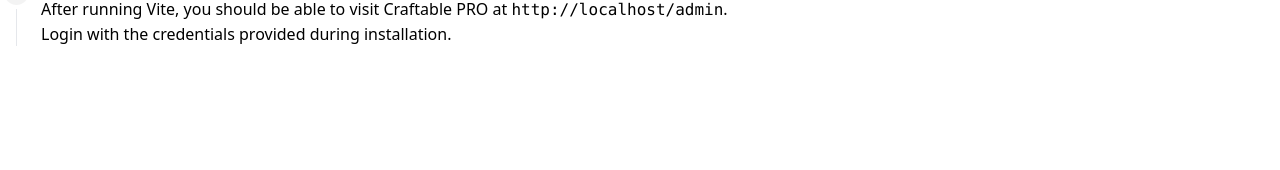
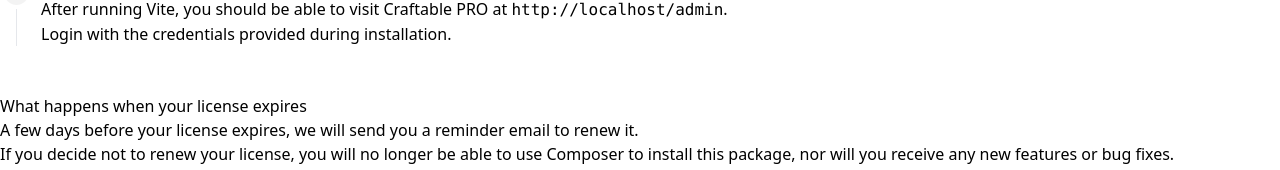
Before and after one commit to BRACKETS-by-TRIAD/craftable-pro-docs, a Next.js app: page /getting-started/installation in a window 1280 px wide. Shown: the part 725-895 px from the top of the page. Before the commit the page ends 819 px from the top, so only its background shows below. Built offline with nearby package versions, Linux system fonts and the light colour scheme.

Commit message:
feat: Renew info

```diff
--- a/pages/getting-started/installation.mdx
+++ b/pages/getting-started/installation.mdx
@@ -100,3 +100,11 @@
 Login with the credentials provided during installation.
 
 </div>
+
+### What happens when your license expires
+
+A few days before your license expires, we will send you a reminder email to renew it.
+
+If you decide not to renew your license, you will no longer be able to use Composer to install this package, nor will you receive any new features or bug fixes.
+
+Instead, you may host the last version you downloaded in your own private repository.
```
